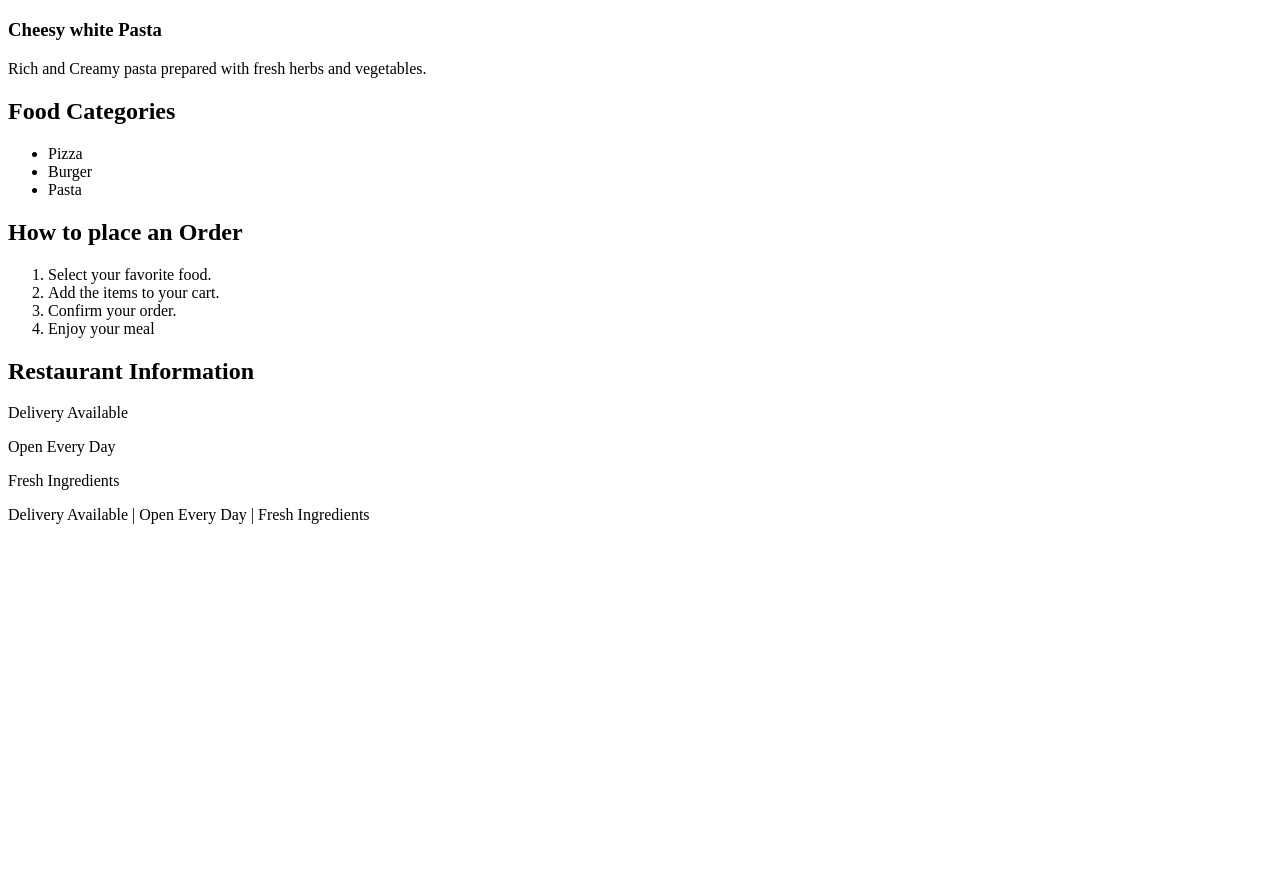
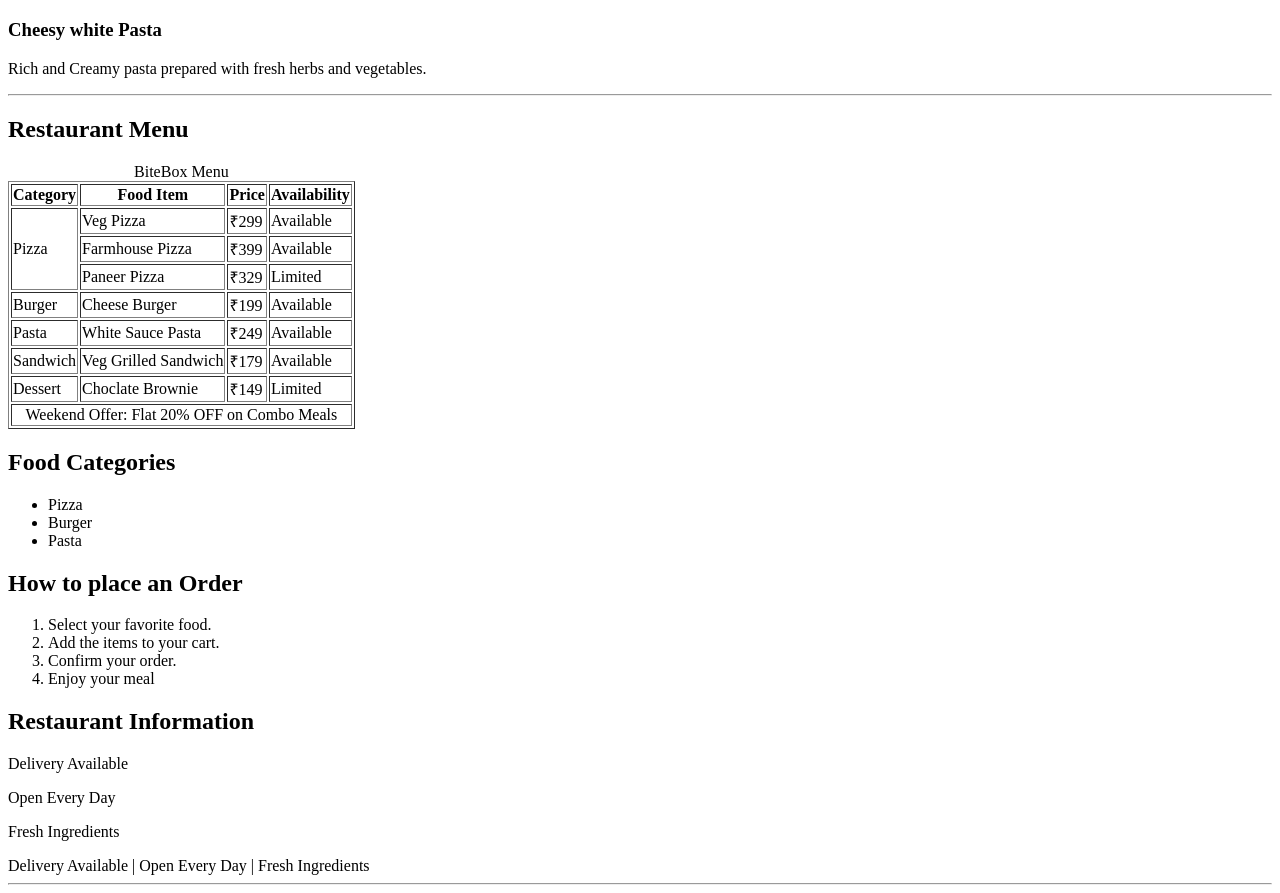
Before and after one commit to Shravani0v/Bitebox, a plain HTML site: page menu.html in a window 1280 px wide. Shown: the part 903-1796 px from the top of the page. Before the commit the page ends 1435 px from the top, so only its background shows below. Drawn offline with Linux system fonts and the light colour scheme.

Commit message:
Third commit

```diff
--- a/menu.html
+++ b/menu.html
@@ -35,6 +35,73 @@
         Rich and Creamy pasta prepared with fresh herbs and vegetables.
     </P>
 
+    <hr>
+    <h2>Restaurant Menu</h2>
+
+    <table border="1" cellpadding:"10" cellspacing:"">
+        <caption>
+            BiteBox Menu
+        </caption>
+
+        <tr>
+            <th>Category</th>
+            <th>Food Item</th>
+            <th>Price</th>
+            <th>Availability</th>
+        </tr>
+
+        <tr>
+            <td rowspan="3">Pizza</td>
+            <td>Veg Pizza</td>
+            <td>&#8377;299</td>
+            <td>Available</td>
+        </tr>
+
+        <tr>
+            <td>Farmhouse Pizza</td>
+            <td>&#8377;399</td>
+            <td>Available</td>
+        </tr>
+
+        <tr>
+            <td>Paneer Pizza</td>
+            <td>&#8377;329</td>
+            <td>Limited</td>
+        </tr>
+
+        <tr>
+            <td>Burger</td>
+            <td>Cheese Burger</td>
+            <td>&#8377;199</td>
+            <td>Available</td>
+        </tr>
+
+        <tr>
+            <td>Pasta</td>
+            <td>White Sauce Pasta</td>
+            <td>&#8377;249</td>
+            <td>Available</td>
+        </tr>
+
+        <tr>
+            <td>Sandwich</td>
+            <td>Veg Grilled Sandwich</td>
+            <td>&#8377;179</td>
+            <td>Available</td>
+        </tr>
+
+        <tr>
+            <td>Dessert</td>
+            <td>Choclate Brownie</td>
+            <td>&#8377;149</td>
+            <td>Limited</td>
+        </tr>
+
+        <tr align="center">
+            <td colspan="4"> Weekend Offer: Flat 20% OFF on Combo Meals</td>
+        </tr>
+    </table>
+
     <h2>Food Categories</h2>
     <ul>
         <li>Pizza</li>
@@ -63,5 +130,9 @@
     <span>Fresh Ingredients </span>
 
 
+    <hr>
+
+
+
 </body>
 </html>
```
Also changed, not shown: contact.html (+74 -0 lines), index.html (indentation only).
